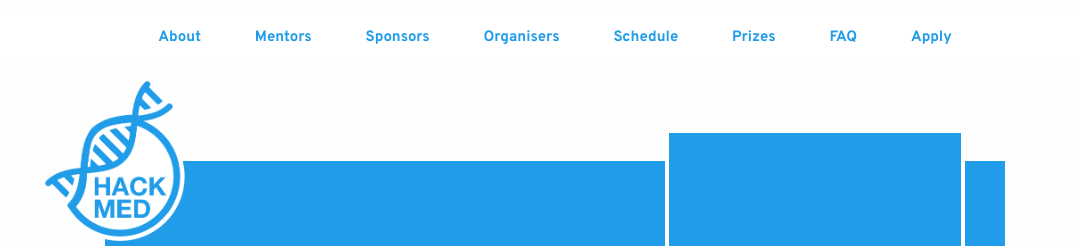
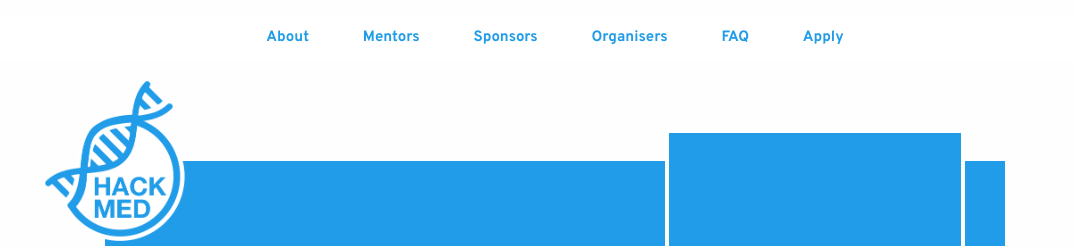
Before and after one commit to szen95/hackmed.github.io, a plain HTML site: page index.html in a window 1280 px wide. Shown: the top 246 px of the page, without its empty margins (85-1161 px from the left). Drawn offline with nearby package versions, Linux system fonts and the light colour scheme.

Commit message:
edit the navbar

```diff
--- a/index.html
+++ b/index.html
@@ -42,8 +42,8 @@
 				    <li><a href="#mentors">Mentors</a></li>
 				    <li><a href="#sponsors">Sponsors</a></li>
 				    <li><a href="#organisers">Organisers</a></li>
-				    <li><a href="#schedule">Schedule</a></li>
-				    <li><a href="#prizes">Prizes</a></li>
+<!-- 				    <li><a href="#schedule">Schedule</a></li>
+				    <li><a href="#prizes">Prizes</a></li> -->
 				    <li><a href="#faq">FAQ</a></li>
 				    <li><a href="#apply">Apply</a></li>
 			    </ul>
@@ -60,8 +60,8 @@
 				    <li><a href="#mentors">Mentors</a></li>
 				    <li><a href="#sponsors">Sponsors</a></li>
 				    <li><a href="#organisers">Organisers</a></li>
-				    <li><a href="#schedule">Schedule</a></li>
-				    <li><a href="#prizes">Prizes</a></li>
+<!-- 				    <li><a href="#schedule">Schedule</a></li>
+				    <li><a href="#prizes">Prizes</a></li> -->
 				    <li><a href="#faq">FAQ</a></li>
 				    <li><a href="#apply">Apply</a></li>
 			    </ul>
```
